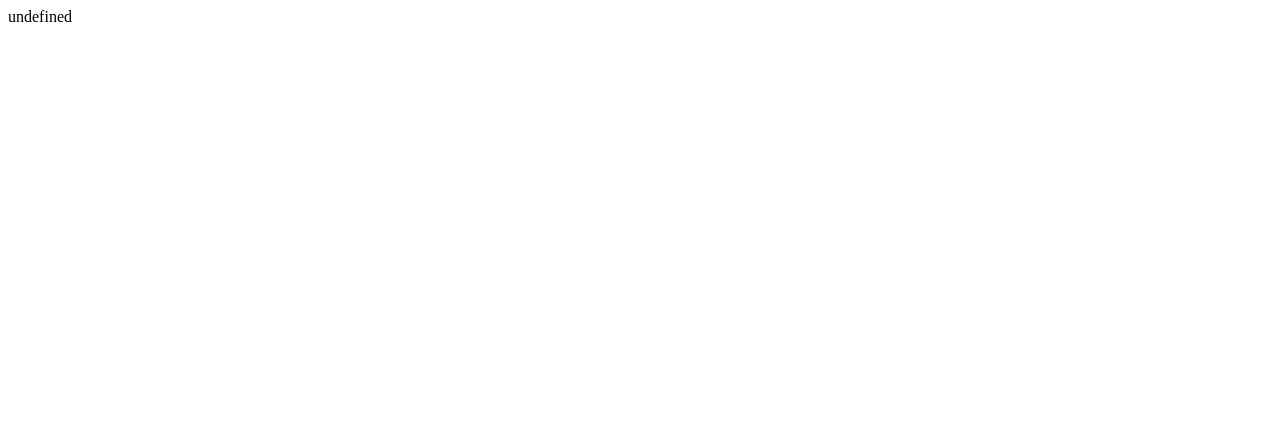
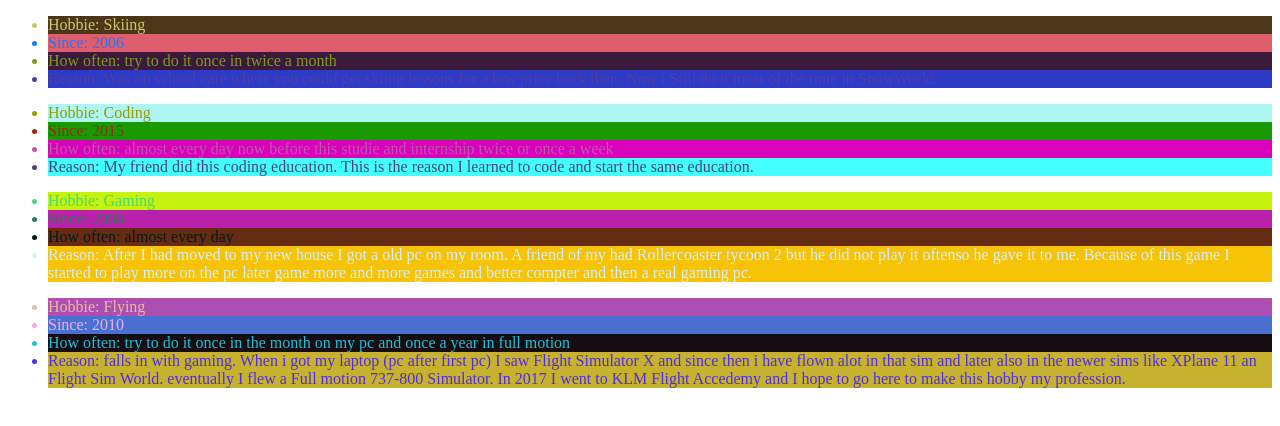
Before and after one commit to rick2909/personal_sprint, a plain HTML site: page json-file/index.html in a window 1280 px wide. Drawn offline with Linux system fonts and the light colour scheme.

Commit message:
add json file and read it out

```diff
--- a/json-file/assets/js/ajaxrequest.js
+++ b/json-file/assets/js/ajaxrequest.js
@@ -1,16 +1,7 @@
-function AJAX_JSON_Req( url )
+function ajaxRequest( url )
 {
-    var AJAX_req = new XMLHttpRequest();
-    AJAX_req.open( "GET", url, true );
-    AJAX_req.setRequestHeader("Content-type", "application/json");
-
-    AJAX_req.onreadystatechange = function()
-    {
-        if( AJAX_req.readyState == 4 && AJAX_req.status == 200 )
-        {
-            var response = JSON.parse( AJAX_req.responseText );
-            document.write( response.name );
-        }
-    }
-    AJAX_req.send();
+	var AJAX_req = new XMLHttpRequest();
+	AJAX_req.open( 'GET', url, false );
+	AJAX_req.send( null );
+	return AJAX_req.responseText;
 }
--- a/json-file/assets/json/my.json
+++ b/json-file/assets/json/my.json
@@ -17,19 +17,19 @@
 				"name": "Coding",
 				"since": 2015,
 				"often": "almost every day now before this studie and internship twice or once a week",
-				"reason": "My friend did this coding education. This is the reason I learned to code and start the same education"
+				"reason": "My friend did this coding education. This is the reason I learned to code and start the same education."
 			},
 			{
 				"name": "Gaming",
 				"since": 2006,
 				"often": "almost every day",
-				"reason": "After I had moved to my new house I got A old pc on my room. A friend of my had Rollercoaster tycoon 2 but he didn't play it so got it from him. Because of this game I started to play more on the pc later game more and more games and better compter and then a real gaming pc"
+				"reason": "After I had moved to my new house I got a old pc on my room. A friend of my had Rollercoaster tycoon 2 but he did not play it oftenso he gave it to me. Because of this game I started to play more on the pc later game more and more games and better compter and then a real gaming pc."
 			},
 			{
 				"name": "Flying",
 				"since": 2010,
-				"often": "try to do it once in the 2 months",
-				"reason": "falls in with gaming. When i got my laptop (pc after first pc) I saw Flight Simulator X and since then i have flown alot in that sim and later also in the newer sims like XPlane 11 an Flight Sim World. eventually I flew a Full motion 737-800 Simulator."
+				"often": "try to do it once in the month on my pc and once a year in full motion",
+				"reason": "falls in with gaming. When i got my laptop (pc after first pc) I saw Flight Simulator X and since then i have flown alot in that sim and later also in the newer sims like XPlane 11 an Flight Sim World. eventually I flew a Full motion 737-800 Simulator. In 2017 I went to KLM Flight Accedemy and I hope to go here to make this hobby my profession."
 			}
 		]
 	}
--- a/json-file/index.html
+++ b/json-file/index.html
@@ -8,8 +8,35 @@
 <div id="answer"></div>
 <script type="text/javascript" src="assets/js/ajaxrequest.js"></script>
 <script>
-var mydata = AJAX_JSON_Req( 'assets/json/my.json' );
-console.log(mydata);
+const ANSWER_DIV = document.getElementById('answer')
+const JSON_TEXT = ajaxRequest('assets/json/my.json');
+const TEXT = JSON.parse(JSON_TEXT);
+
+for(let i = 0; i < TEXT[0].Hobbies.length; i++){
+	console.log( TEXT[0].Hobbies[i]);
+	ANSWER_DIV.innerHTML += '<ul><li class="hobbie">Hobbie: ' + TEXT[0].Hobbies[i].name + '</li><li class="hobbie">Since: ' + TEXT[0].Hobbies[i].since + '</li><li class="hobbie">How often: ' + TEXT[0].Hobbies[i].often + '</li><li class="hobbie">Reason: ' + TEXT[0].Hobbies[i].reason + '</li></ul>';
+}
+
+	setTimeout(colorPicker, 100);
+
+function colorPicker() {
+	const LIST = document.getElementsByClassName('hobbie');
+
+	for(let i = 0; i < LIST.length; i++ ) {
+			LIST[i].style.backgroundColor = randomColor();
+			LIST[i].style.color = randomColor();
+			console.log()
+	}
+}
+
+function randomColor() {
+	var letters = '0123456789ABCDEF';
+	var color = '#';
+	for (var i = 0; i < 6; i++) {
+		color += letters[Math.floor(Math.random() * 16)];
+	}
+	return color;
+}
 </script>
 </body>
 </html>
```
